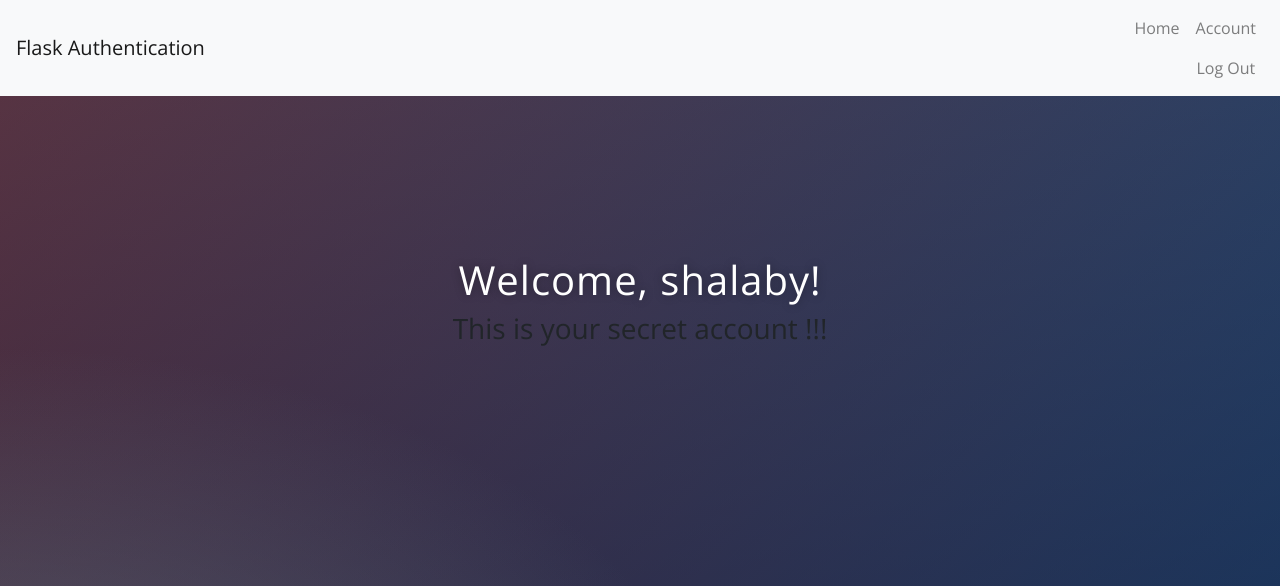
After one commit to Shalabyelectronics/AuthenticationWithFlask, a Flask app: page /account in a window 1280 px wide. The commit adds this page. Shown: the top 586 px of the page. Run offline with Flask 2, Linux system fonts and the light colour scheme; a user stored in the database is signed in; some libraries are stand-ins or nearby versions.

Commit message:
add account route

```diff
--- a/main.py
+++ b/main.py
@@ -11,6 +11,7 @@ app.config['SQLALCHEMY_DATABASE_URI'] = 'sqlite:///users.db'
 app.config['SQLALCHEMY_TRACK_MODIFICATIONS'] = False
 db = SQLAlchemy(app)
 login_manager = LoginManager(app)
+login_manager.login_view = "login"
 
 
 ##CREATE TABLE IN DB
@@ -54,6 +55,7 @@ def register():
 
 
 @app.route("/download", methods=["GET", "POST"])
+@login_required
 def download():
     return send_from_directory('static/files', 'cheat_sheet.pdf')
 
@@ -68,14 +70,23 @@ def login():
         user = User.query.filter_by(email=email).first()
         if user and check_password_hash(user.password, password):
             login_user(user)
-            return redirect(url_for('secrets'))
+            next_page = request.args.get("next")
+            print(next_page)
+            return redirect(next_page) if next_page else redirect(url_for('secrets'))
         flash("Login unsuccessful. please check email and password", "danger")
     return render_template("login.html")
 
 
-@app.route('/secrets', methods=["GET", "POST"])
+@app.route('/secrets')
+@login_required
 def secrets():
     return render_template("secrets.html")
+
+
+@app.route('/account')
+@login_required
+def account():
+    return render_template("account.html")
 
 
 @app.route('/logout')
--- /dev/null
+++ b/templates/account.html
@@ -0,0 +1,8 @@
+{% extends "base.html" %}
+{% block content %}
+<div class="container">
+  <h1 class="title">Welcome, {{ current_user.name }}!</h1>
+  <h3>This is your secret account !!!</h3>
+</div>
+
+{% endblock %}
--- a/templates/base.html
+++ b/templates/base.html
@@ -21,6 +21,7 @@
       </li>
         {% if current_user.is_authenticated %}
             <li class="nav-item">
+            <a class="nav-link" href="{{ url_for('account') }}">Account</a>
             <a class="nav-link" href="{{ url_for('logout') }}">Log Out</a>
             </li>
         {% else %}
```
